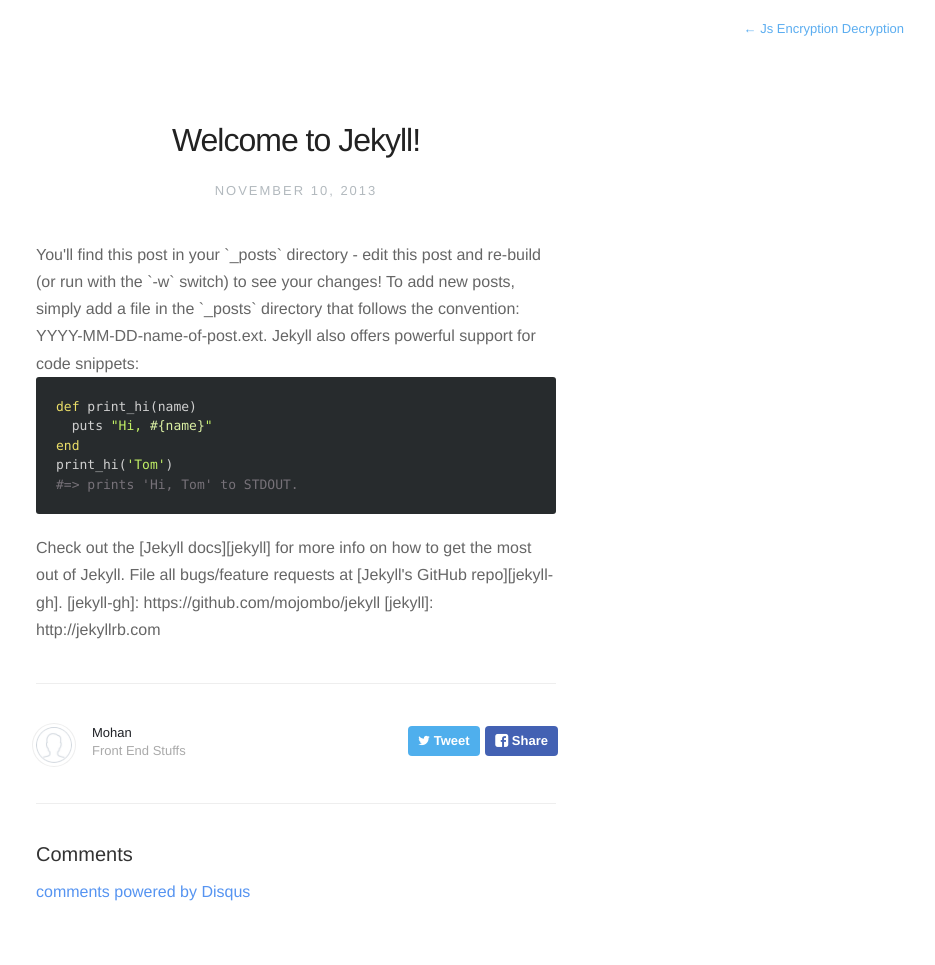
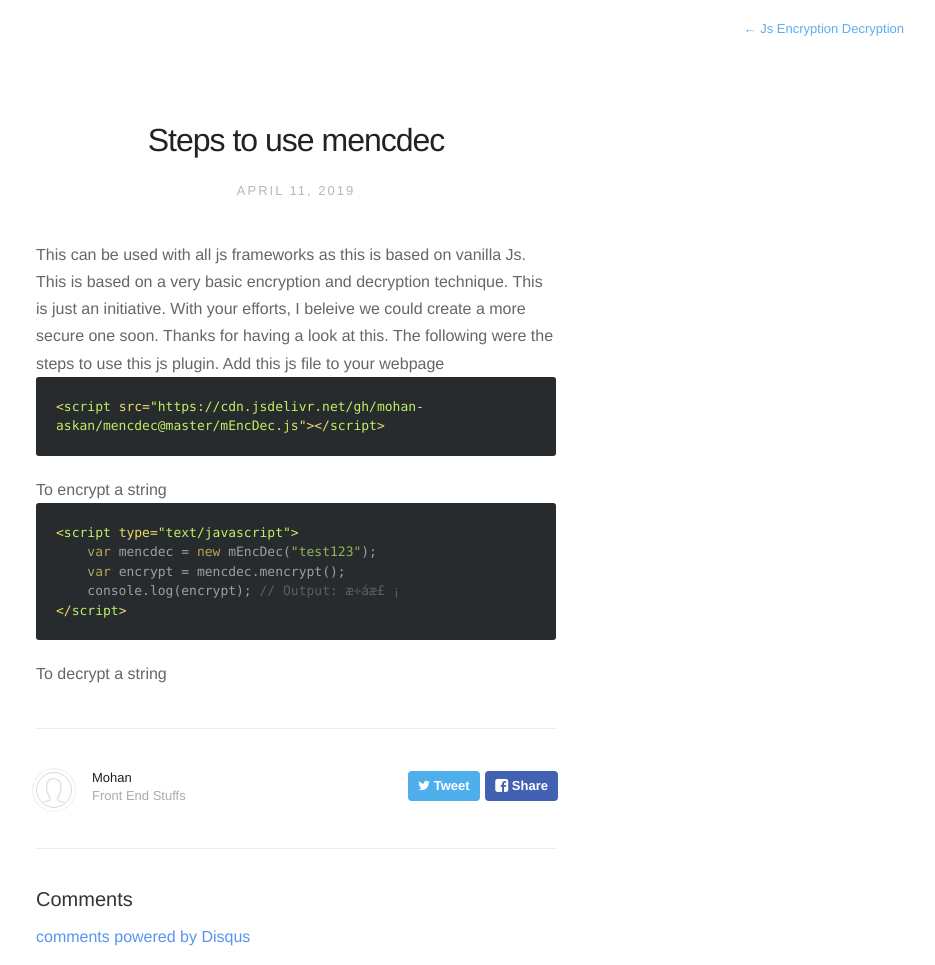
Before and after one commit to mohan-askan/mEncDec, a Jekyll site: the page built from index.html, in a window 1280 px wide. Shown: the whole page, without its empty margins (344-1279 px from the left). Built offline with Jekyll 4.4.1, drawn with Linux system fonts in a browser that asks for light colours; nearby versions of some CDN libraries; the list of posts is cut into pages by our own code; comment, search, counter and statistics services are not loaded; before the commit the page ends 920 px from its top, so only the background shows below that.

Commit message:
Update index.html

```diff
--- a/index.html
+++ b/index.html
@@ -1,24 +1,33 @@
 ---
 profile: true
-title:  "Welcome to Jekyll!"
-date:   2013-11-10 10:18:00
-description: Thriller Comedy Horror
+title:  "Steps to use mencdec"
+date:   2019-04-11 13:43:00
+description: Encryption & Decryption in Vanilla JS
 ---
 
-You'll find this post in your `_posts` directory - edit this post and re-build (or run with the `-w` switch) to see your changes!
-To add new posts, simply add a file in the `_posts` directory that follows the convention: YYYY-MM-DD-name-of-post.ext.
+This can be used with all js frameworks as this is based on vanilla Js. This is based on a very basic encryption and decryption technique. This is just an initiative. With your efforts, I beleive we could create a more secure one soon. Thanks for having a look at this.
 
-Jekyll also offers powerful support for code snippets:
+The following were the steps to use this js plugin.
+Add this js file to your webpage
 
-{% highlight ruby %}
-def print_hi(name)
-  puts "Hi, #{name}"
-end
-print_hi('Tom')
-#=> prints 'Hi, Tom' to STDOUT.
+{% highlight html %}
+<script src="https://cdn.jsdelivr.net/gh/mohan-askan/mencdec@master/mEncDec.js"></script>
 {% endhighlight %}
 
-Check out the [Jekyll docs][jekyll] for more info on how to get the most out of Jekyll. File all bugs/feature requests at [Jekyll's GitHub repo][jekyll-gh].
+To encrypt a string
 
-[jekyll-gh]: https://github.com/mojombo/jekyll
-[jekyll]:    http://jekyllrb.com
+{% highlight html %}
+<script type="text/javascript">
+    var mencdec = new mEncDec("test123");
+    var encrypt = mencdec.mencrypt();
+    console.log(encrypt); // Output: æ÷áæ£ ¡
+</script>
+{% endhighlight %}
+
+To decrypt a string
+
+<script type="text/javascript">
+    var mencdec = new mEncDec("æ÷áæ£ ¡");
+    var decrypt = mencdec.mdecrypt();
+    console.log(decrypt); // Output: test123
+</script>
```
